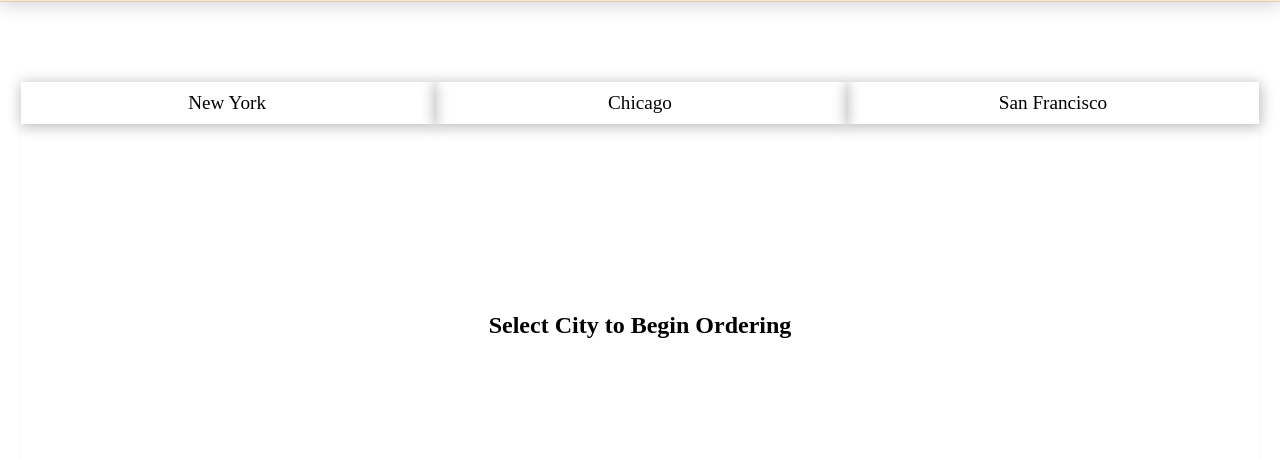
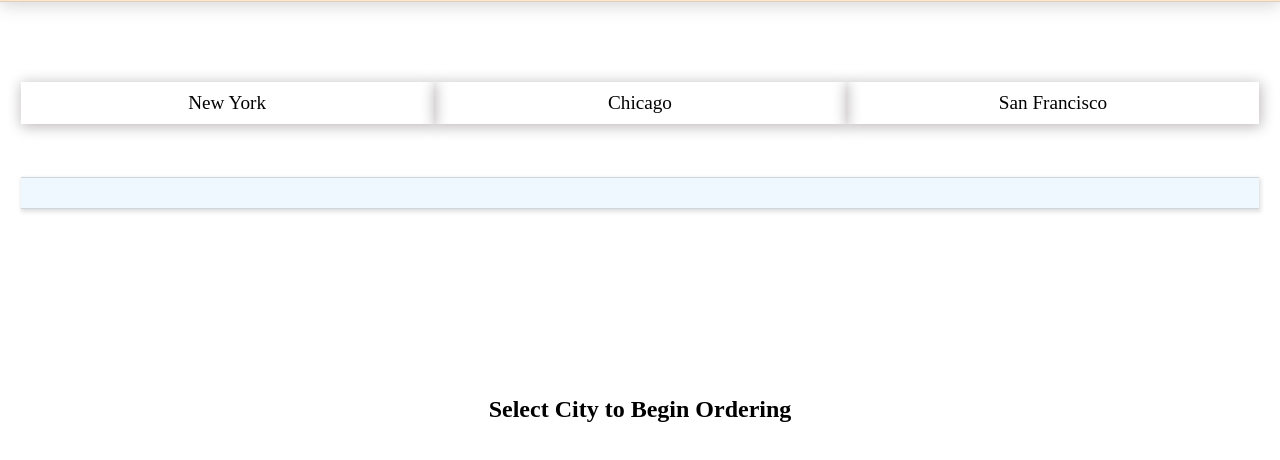
Before and after one commit to cyurtbil/CengosPizza, a website: page app/index.html in a window 1280 px wide. Shown: the part 78-538 px from the top of the page. Drawn offline with nearby package versions, Linux system fonts and the light colour scheme; files that its build step writes are made by us from their sources.

Commit message:
design improvement

```diff
--- a/app/css/partials/navbar.css
+++ b/app/css/partials/navbar.css
@@ -1,6 +1,11 @@
 /*=======================================*/
 /*Navbar*/
 /*=======================================*/
+
+nav {
+  margin-bottom: 33px;
+}
+
 
 nav ul#js-cities {
   list-style: none;
--- a/app/css/partials/pizza-section.css
+++ b/app/css/partials/pizza-section.css
@@ -4,12 +4,18 @@
 
 section {
   width: 100%;
-  border: 1px solid rgb(251, 250, 250);
+  border: 1px solid rgba(251, 250, 250, 0);
   border-radius: 4px;
 }
 
 section h3 {
   text-align: center;
+  border-bottom: 1px solid rgba(0, 0, 0, 0.14);
+  border-top: 1px solid rgba(0, 0, 0, 0.14);
+  background-color: aliceblue;
+  padding: 15px 0px;
+  box-shadow: 1px 2px 4px 1px rgba(0, 0, 0, 0.12);
+  color: rgba(0, 0, 0, 0.73);
 }
 
 section h2 {
```
